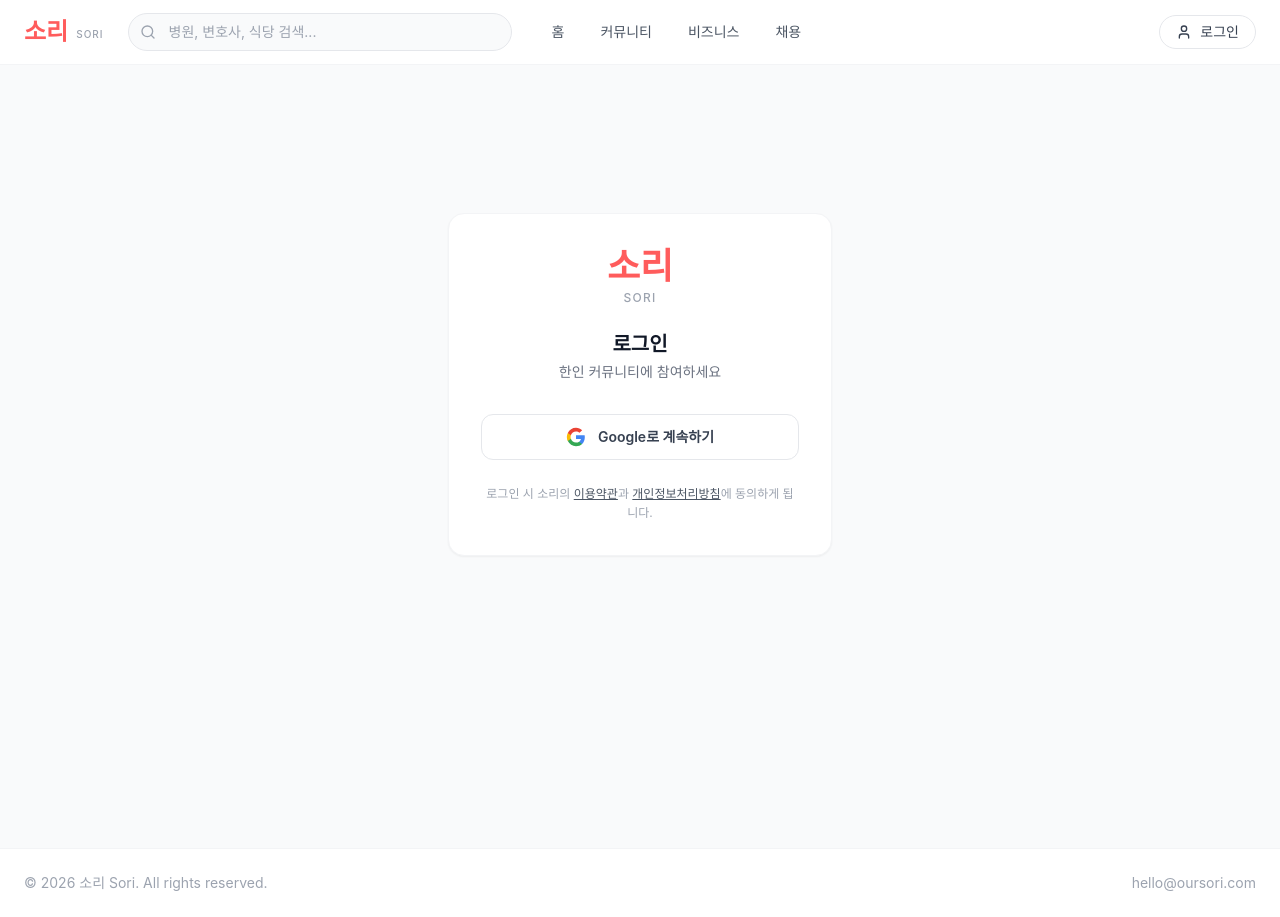
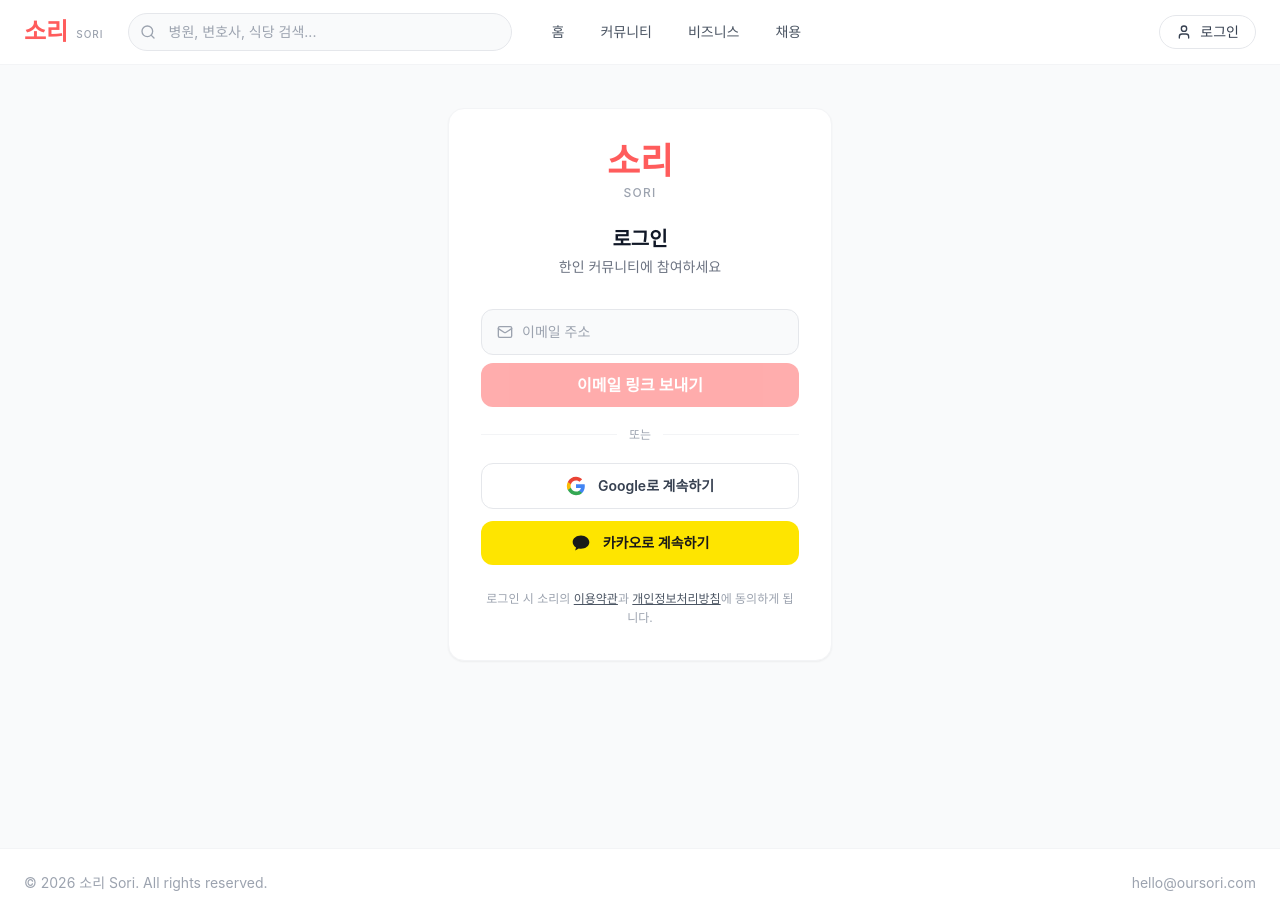
Before and after one commit to data-insider-nyc/sori, a Next.js app: page /auth/login in a window 1280 px wide. Built offline with nearby package versions, Linux system fonts and the light colour scheme; no server answers; a web font is replaced by a local one.

Commit message:
email config with resend.com

```diff
--- a/app/auth/callback/route.ts
+++ b/app/auth/callback/route.ts
@@ -1,14 +1,17 @@
 import { NextRequest, NextResponse } from "next/server";
 import { createServerClient } from "@supabase/ssr";
 import { cookies } from "next/headers";
+import type { EmailOtpType } from "@supabase/supabase-js";
 
 export async function GET(request: NextRequest) {
   const { searchParams } = new URL(request.url);
   // Use APP_URL env var to avoid 127.0.0.1 vs localhost mismatch in local dev
   const origin = process.env.NEXT_PUBLIC_APP_URL || new URL(request.url).origin;
-  const code = searchParams.get("code");
 
-  if (code) {
+  const code = searchParams.get("code");           // OAuth (Google, Kakao)
+  const token_hash = searchParams.get("token_hash"); // Magic link
+  const type = searchParams.get("type") as EmailOtpType | null;
+
   const cookieStore = await cookies();
   const supabase = createServerClient(
     process.env.NEXT_PUBLIC_SUPABASE_URL!,
@@ -27,15 +30,22 @@ export async function GET(request: NextRequest) {
     },
   );
 
+  let sessionError = true;
+
+  if (code) {
+    // OAuth flow (Google, Kakao)
     const { error } = await supabase.auth.exchangeCodeForSession(code);
+    if (!error) sessionError = false;
+  } else if (token_hash && type) {
+    // Magic link / OTP flow
+    const { error } = await supabase.auth.verifyOtp({ token_hash, type });
+    if (!error) sessionError = false;
+  }
 
-    if (!error) {
-      const {
-        data: { user },
-      } = await supabase.auth.getUser();
+  if (!sessionError) {
+    const { data: { user } } = await supabase.auth.getUser();
 
     if (user) {
-        // Check if profile already exists
       const { data: profile } = await supabase
         .from("profiles")
         .select("id")
@@ -51,7 +61,6 @@ export async function GET(request: NextRequest) {
       return NextResponse.redirect(new URL("/", origin));
     }
   }
-  }
 
   // Something went wrong — back to login
   return NextResponse.redirect(new URL("/auth/login", origin));
--- a/app/auth/login/page.tsx
+++ b/app/auth/login/page.tsx
@@ -2,19 +2,39 @@
 
 import { useState } from "react";
 import { createClient } from "@/lib/supabase-browser";
+import { Mail, Check } from "lucide-react";
 
 export default function LoginPage() {
-  const [loading, setLoading] = useState(false);
+  const [oauthLoading, setOauthLoading] = useState<"google" | "kakao" | null>(null);
+  const [email, setEmail] = useState("");
+  const [emailLoading, setEmailLoading] = useState(false);
+  const [emailSent, setEmailSent] = useState(false);
+  const [emailError, setEmailError] = useState("");
   const supabase = createClient();
 
-  async function handleGoogleLogin() {
-    setLoading(true);
+  async function handleOAuth(provider: "google" | "kakao") {
+    setOauthLoading(provider);
     await supabase.auth.signInWithOAuth({
-      provider: "google",
-      options: {
-        redirectTo: `${location.origin}/auth/callback`,
-      },
+      provider,
+      options: { redirectTo: `${location.origin}/auth/callback` },
     });
+  }
+
+  async function handleMagicLink(e: React.FormEvent) {
+    e.preventDefault();
+    if (!email.trim()) return;
+    setEmailLoading(true);
+    setEmailError("");
+    const { error } = await supabase.auth.signInWithOtp({
+      email: email.trim(),
+      options: { emailRedirectTo: `${location.origin}/auth/callback` },
+    });
+    setEmailLoading(false);
+    if (error) {
+      setEmailError("이메일 전송에 실패했어요. 다시 시도해주세요.");
+    } else {
+      setEmailSent(true);
+    }
   }
 
   return (
@@ -23,57 +43,128 @@ export default function LoginPage() {
         {/* Logo */}
         <div className="mb-6">
           <span className="text-4xl font-black text-[#FF5C5C]">소리</span>
-          <p className="text-xs text-gray-400 font-medium tracking-widest mt-1">
-            SORI
-          </p>
+          <p className="text-xs text-gray-400 font-medium tracking-widest mt-1">SORI</p>
         </div>
 
         <h1 className="text-xl font-bold text-gray-900 mb-1">로그인</h1>
         <p className="text-sm text-gray-500 mb-8">한인 커뮤니티에 참여하세요</p>
 
+        {emailSent ? (
+          <div className="flex flex-col items-center gap-3 py-4">
+            <div className="w-12 h-12 rounded-full bg-emerald-50 flex items-center justify-center">
+              <Check className="w-6 h-6 text-emerald-500" />
+            </div>
+            <p className="text-sm font-semibold text-gray-800">이메일을 확인하세요</p>
+            <p className="text-xs text-gray-400 leading-relaxed">
+              <span className="font-medium text-gray-600">{email}</span>로<br />
+              로그인 링크를 보냈어요
+            </p>
+            <p className="text-[11px] text-gray-400 mt-2">
+              로컬 개발 환경에서는{" "}
+              <a
+                href="http://127.0.0.1:54324"
+                target="_blank"
+                rel="noopener noreferrer"
+                className="text-[#FF5C5C] underline"
+              >
+                Inbucket
+              </a>
+              에서 확인하세요
+            </p>
             <button
-          onClick={handleGoogleLogin}
-          disabled={loading}
+              onClick={() => { setEmailSent(false); setEmail(""); }}
+              className="text-xs text-gray-400 underline mt-1"
+            >
+              다른 이메일로 재시도
+            </button>
+          </div>
+        ) : (
+          <>
+            {/* Email magic link */}
+            <form onSubmit={handleMagicLink} className="mb-4">
+              <div className="relative mb-2">
+                <Mail className="absolute left-4 top-1/2 -translate-y-1/2 w-4 h-4 text-gray-400" />
+                <input
+                  type="email"
+                  value={email}
+                  onChange={(e) => setEmail(e.target.value)}
+                  placeholder="이메일 주소"
+                  className="input-field pl-10"
+                  disabled={emailLoading}
+                  required
+                />
+              </div>
+              {emailError && (
+                <p className="text-xs text-red-500 mb-2">{emailError}</p>
+              )}
+              <button
+                type="submit"
+                disabled={emailLoading || !email.trim()}
+                className="btn-coral w-full flex items-center justify-center gap-2"
+              >
+                {emailLoading && (
+                  <span className="w-4 h-4 border-2 border-white/40 border-t-white rounded-full animate-spin" />
+                )}
+                이메일 링크 보내기
+              </button>
+            </form>
+
+            {/* Divider */}
+            <div className="flex items-center gap-3 my-5">
+              <div className="flex-1 h-px bg-gray-100" />
+              <span className="text-xs text-gray-400">또는</span>
+              <div className="flex-1 h-px bg-gray-100" />
+            </div>
+
+            {/* Google */}
+            <button
+              onClick={() => handleOAuth("google")}
+              disabled={!!oauthLoading}
               className="w-full flex items-center justify-center gap-3 border border-gray-200
-                     rounded-xl px-5 py-3 text-sm font-semibold text-gray-700
+                         rounded-xl px-5 py-3 text-sm font-semibold text-gray-700 mb-3
                          hover:border-gray-300 hover:bg-gray-50 transition-all duration-150
                          disabled:opacity-50 disabled:cursor-not-allowed"
             >
-          {loading ? (
+              {oauthLoading === "google" ? (
                 <span className="w-5 h-5 border-2 border-gray-300 border-t-gray-600 rounded-full animate-spin" />
               ) : (
                 <svg className="w-5 h-5" viewBox="0 0 24 24">
-              <path
-                fill="#4285F4"
-                d="M22.56 12.25c0-.78-.07-1.53-.2-2.25H12v4.26h5.92c-.26 1.37-1.04 2.53-2.21 3.31v2.77h3.57c2.08-1.92 3.28-4.74 3.28-8.09z"
-              />
-              <path
-                fill="#34A853"
-                d="M12 23c2.97 0 5.46-.98 7.28-2.66l-3.57-2.77c-.98.66-2.23 1.06-3.71 1.06-2.86 0-5.29-1.93-6.16-4.53H2.18v2.84C3.99 20.53 7.7 23 12 23z"
-              />
-              <path
-                fill="#FBBC05"
-                d="M5.84 14.09c-.22-.66-.35-1.36-.35-2.09s.13-1.43.35-2.09V7.07H2.18C1.43 8.55 1 10.22 1 12s.43 3.45 1.18 4.93l3.66-2.84z"
-              />
-              <path
-                fill="#EA4335"
-                d="M12 5.38c1.62 0 3.06.56 4.21 1.64l3.15-3.15C17.45 2.09 14.97 1 12 1 7.7 1 3.99 3.47 2.18 7.07l3.66 2.84c.87-2.6 3.3-4.53 6.16-4.53z"
-              />
+                  <path fill="#4285F4" d="M22.56 12.25c0-.78-.07-1.53-.2-2.25H12v4.26h5.92c-.26 1.37-1.04 2.53-2.21 3.31v2.77h3.57c2.08-1.92 3.28-4.74 3.28-8.09z" />
+                  <path fill="#34A853" d="M12 23c2.97 0 5.46-.98 7.28-2.66l-3.57-2.77c-.98.66-2.23 1.06-3.71 1.06-2.86 0-5.29-1.93-6.16-4.53H2.18v2.84C3.99 20.53 7.7 23 12 23z" />
+                  <path fill="#FBBC05" d="M5.84 14.09c-.22-.66-.35-1.36-.35-2.09s.13-1.43.35-2.09V7.07H2.18C1.43 8.55 1 10.22 1 12s.43 3.45 1.18 4.93l3.66-2.84z" />
+                  <path fill="#EA4335" d="M12 5.38c1.62 0 3.06.56 4.21 1.64l3.15-3.15C17.45 2.09 14.97 1 12 1 7.7 1 3.99 3.47 2.18 7.07l3.66 2.84c.87-2.6 3.3-4.53 6.16-4.53z" />
                 </svg>
               )}
               Google로 계속하기
             </button>
 
+            {/* KakaoTalk */}
+            <button
+              onClick={() => handleOAuth("kakao")}
+              disabled={!!oauthLoading}
+              className="w-full flex items-center justify-center gap-3
+                         rounded-xl px-5 py-3 text-sm font-semibold
+                         bg-[#FEE500] text-[#191919]
+                         hover:bg-[#F0D900] transition-all duration-150
+                         disabled:opacity-50 disabled:cursor-not-allowed"
+            >
+              {oauthLoading === "kakao" ? (
+                <span className="w-5 h-5 border-2 border-[#191919]/30 border-t-[#191919] rounded-full animate-spin" />
+              ) : (
+                <svg className="w-5 h-5" viewBox="0 0 24 24" fill="#191919">
+                  <path d="M12 3C6.477 3 2 6.477 2 10.8c0 2.7 1.61 5.08 4.04 6.54L5 21l4.37-2.33C10.22 18.88 11.1 19 12 19c5.523 0 10-3.477 10-7.8S17.523 3 12 3z" />
+                </svg>
+              )}
+              카카오로 계속하기
+            </button>
+          </>
+        )}
+
         <p className="mt-6 text-xs text-gray-400 leading-relaxed">
           로그인 시 소리의{" "}
-          <span className="text-gray-600 underline cursor-pointer">
-            이용약관
-          </span>
-          과{" "}
-          <span className="text-gray-600 underline cursor-pointer">
-            개인정보처리방침
-          </span>
-          에 동의하게 됩니다.
+          <span className="text-gray-600 underline cursor-pointer">이용약관</span>과{" "}
+          <span className="text-gray-600 underline cursor-pointer">개인정보처리방침</span>에
+          동의하게 됩니다.
         </p>
       </div>
     </div>
```
Also changed, not shown: 1 other file (tests, documents, lock files or other folders). Lines whose indentation alone changed are shown as unchanged.
